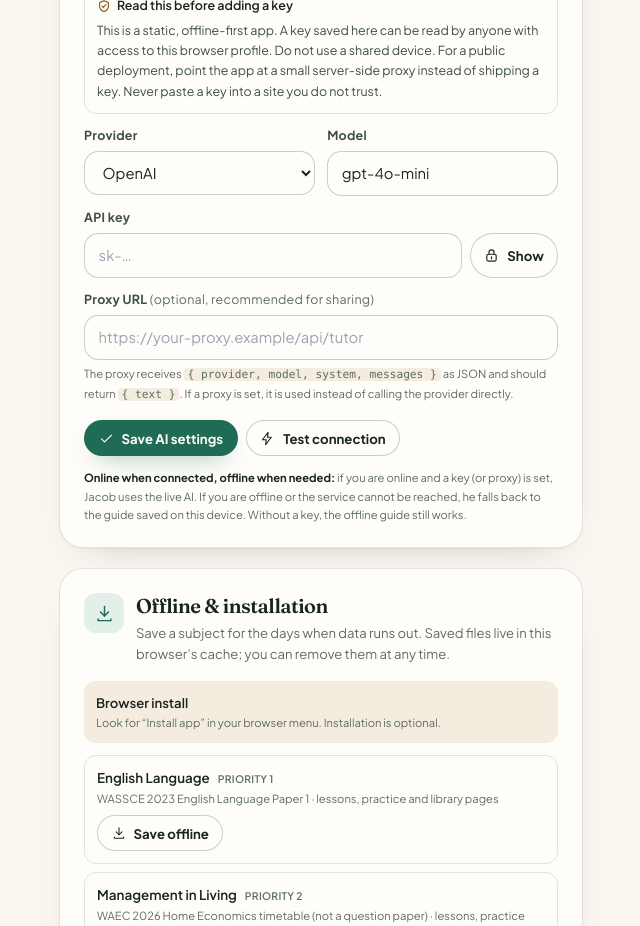
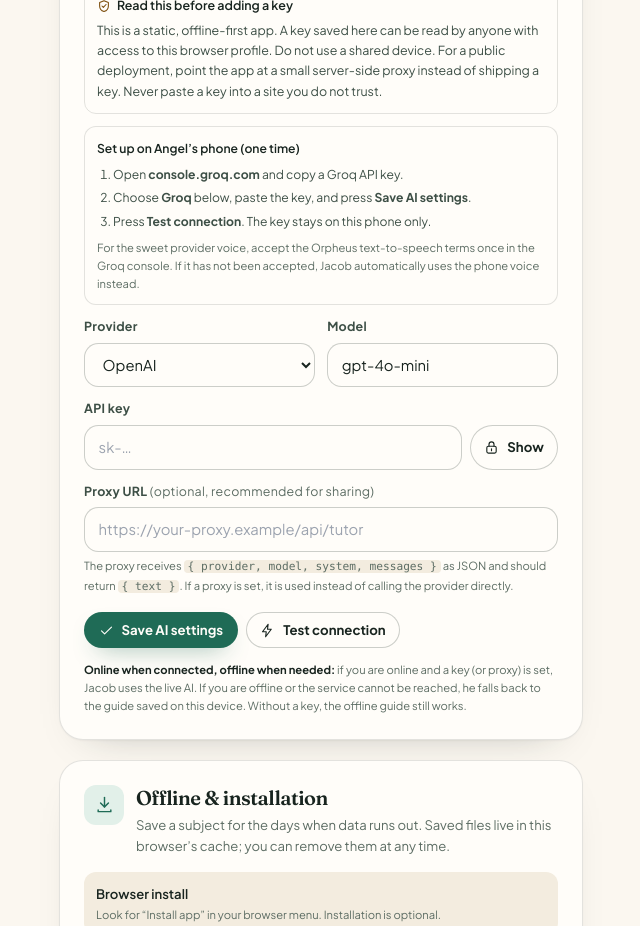
Before and after one commit to jacobtser/angel, a Next.js app: page /settings in a window 1280 px wide. Shown: the part 1700-2626 px from the top of the page, without its empty margins (249-889 px from the left). Built offline with nearby package versions, Linux system fonts and the light colour scheme; no server answers.

Commit message:
Add one-time AI setup steps and voice terms note

```diff
--- a/app/settings/page.tsx
+++ b/app/settings/page.tsx
@@ -467,6 +467,25 @@ export default function SettingsPage() {
               </p>
             </div>
 
+            <div className="mt-3 rounded-xl border border-line bg-elev p-3 text-[0.76rem] leading-relaxed text-soft">
+              <p className="font-semibold text-ink">Set up on Angel’s phone (one time)</p>
+              <ol className="mt-1.5 list-decimal space-y-1 pl-4">
+                <li>
+                  Open <strong>console.groq.com</strong> and copy a Groq API key.
+                </li>
+                <li>
+                  Choose <strong>Groq</strong> below, paste the key, and press <strong>Save AI settings</strong>.
+                </li>
+                <li>
+                  Press <strong>Test connection</strong>. The key stays on this phone only.
+                </li>
+              </ol>
+              <p className="mt-1.5 text-[0.7rem] text-muted">
+                For the sweet provider voice, accept the Orpheus text-to-speech terms once in the Groq console.
+                If it has not been accepted, Jacob automatically uses the phone voice instead.
+              </p>
+            </div>
+
             <div className="mt-3 grid gap-3 sm:grid-cols-2">
               <div>
                 <label htmlFor="ai-provider" className="label">
```
